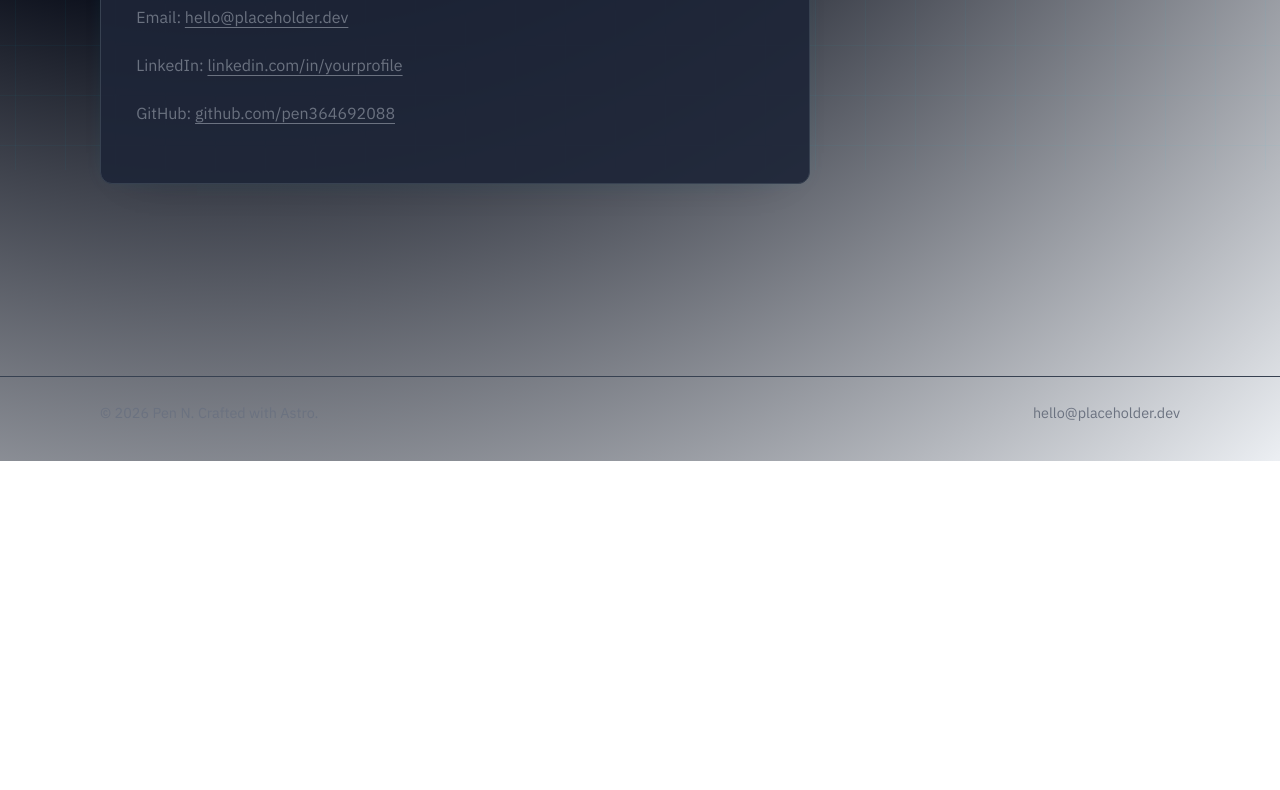
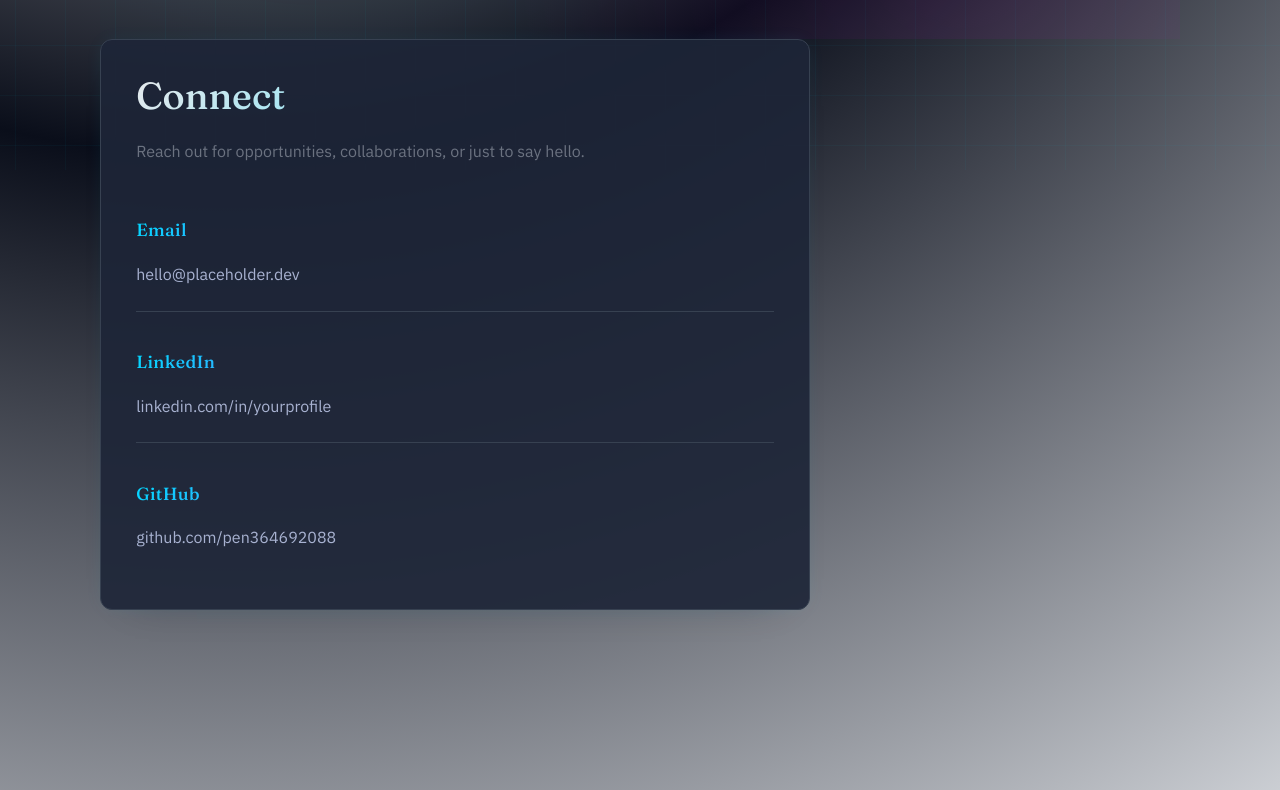
Before and after one commit to pen364692088/CVWebsite, an Astro site: page /CVWebsite/contact in a window 1280 px wide. Shown: the part 630-1420 px from the top of the page. Before the commit the page ends 1091 px from the top, so only its background shows below. Built offline with nearby package versions, Linux system fonts and the light colour scheme; Astro itself is replaced by a stand-in of ours.

Commit message:
feat: US-008 - Redesign Contact page with retro-futurism elements

```diff
--- a/src/pages/contact.astro
+++ b/src/pages/contact.astro
@@ -3,19 +3,131 @@ import BaseLayout from "../layouts/BaseLayout.astro";
 ---
 
 <BaseLayout title="Contact | Pen N" description="Contact Pen N">
-  <section class="grid" style="max-width:74ch;">
+  <section class="page">
+    <div class="hero">
       <p class="eyebrow fade-up">Contact</p>
       <h1 class="fade-up">Let&apos;s build something useful.</h1>
       <p class="fade-up">
         I&apos;m open to frontend engineering roles and freelance product collaborations.
         The fastest way to reach me is email.
       </p>
+    </div>
 
+    <div class="container">
+      <div class="grid" style="max-width:74ch;">
         <div class="card fade-up">
           <h2>Connect</h2>
-      <p>Email: <a href="mailto:hello@placeholder.dev">hello@placeholder.dev</a></p>
-      <p>LinkedIn: <a href="https://linkedin.com" target="_blank" rel="noreferrer">linkedin.com/in/yourprofile</a></p>
-      <p>GitHub: <a href="https://github.com/pen364692088" target="_blank" rel="noreferrer">github.com/pen364692088</a></p>
+          <p style="margin-bottom: var(--space-lg);">
+            Reach out for opportunities, collaborations, or just to say hello.
+          </p>
+
+          <div class="contact-links">
+            <div class="contact-item">
+              <strong>Email</strong>
+              <a href="mailto:hello@placeholder.dev" class="contact-link">
+                hello@placeholder.dev
+                <span class="link-indicator">→</span>
+              </a>
+            </div>
+
+            <div class="contact-item">
+              <strong>LinkedIn</strong>
+              <a href="https://linkedin.com" target="_blank" rel="noreferrer" class="contact-link">
+                linkedin.com/in/yourprofile
+                <span class="link-indicator">→</span>
+              </a>
+            </div>
+
+            <div class="contact-item">
+              <strong>GitHub</strong>
+              <a href="https://github.com/pen364692088" target="_blank" rel="noreferrer" class="contact-link">
+                github.com/pen364692088
+                <span class="link-indicator">→</span>
+              </a>
+            </div>
+          </div>
+        </div>
+      </div>
     </div>
   </section>
+
+  <style>
+    .contact-links {
+      display: grid;
+      gap: var(--space-md);
+    }
+
+    .contact-item {
+      display: flex;
+      flex-direction: column;
+      gap: var(--space-xs);
+      padding: var(--space-sm) 0;
+      border-bottom: 1px solid var(--line);
+    }
+
+    .contact-item:last-child {
+      border-bottom: none;
+    }
+
+    .contact-item strong {
+      font-family: "Fraunces", "Times New Roman", serif;
+      font-size: 1.1rem;
+      background: linear-gradient(135deg, var(--accent), var(--accent-secondary));
+      background-clip: text;
+      -webkit-background-clip: text;
+      -webkit-text-fill-color: transparent;
+      letter-spacing: 0.02em;
+    }
+
+    .contact-link {
+      display: flex;
+      align-items: center;
+      justify-content: space-between;
+      color: var(--text-secondary);
+      text-decoration: none;
+      padding: var(--space-xs) 0;
+      transition: all var(--transition-normal) ease;
+      position: relative;
+      overflow: hidden;
+    }
+
+    .contact-link::before {
+      content: '';
+      position: absolute;
+      bottom: 0;
+      left: 0;
+      width: 0;
+      height: 1px;
+      background: linear-gradient(90deg, var(--accent), var(--accent-secondary));
+      transition: width var(--transition-normal) ease;
+    }
+
+    .contact-link:hover {
+      color: var(--accent);
+      transform: translateX(4px);
+    }
+
+    .contact-link:hover::before {
+      width: 100%;
+    }
+
+    .link-indicator {
+      color: var(--accent);
+      font-weight: 600;
+      transition: all var(--transition-normal) ease;
+      opacity: 0;
+    }
+
+    .contact-link:hover .link-indicator {
+      opacity: 1;
+      transform: translateX(4px);
+    }
+
+    @media (max-width: 820px) {
+      .contact-item {
+        flex-direction: column;
+        align-items: flex-start;
+      }
+    }
+  </style>
 </BaseLayout>
```
Also changed, not shown: test/contact.test.js (added, +62 -0 lines). Lines whose indentation alone changed are shown as unchanged.
